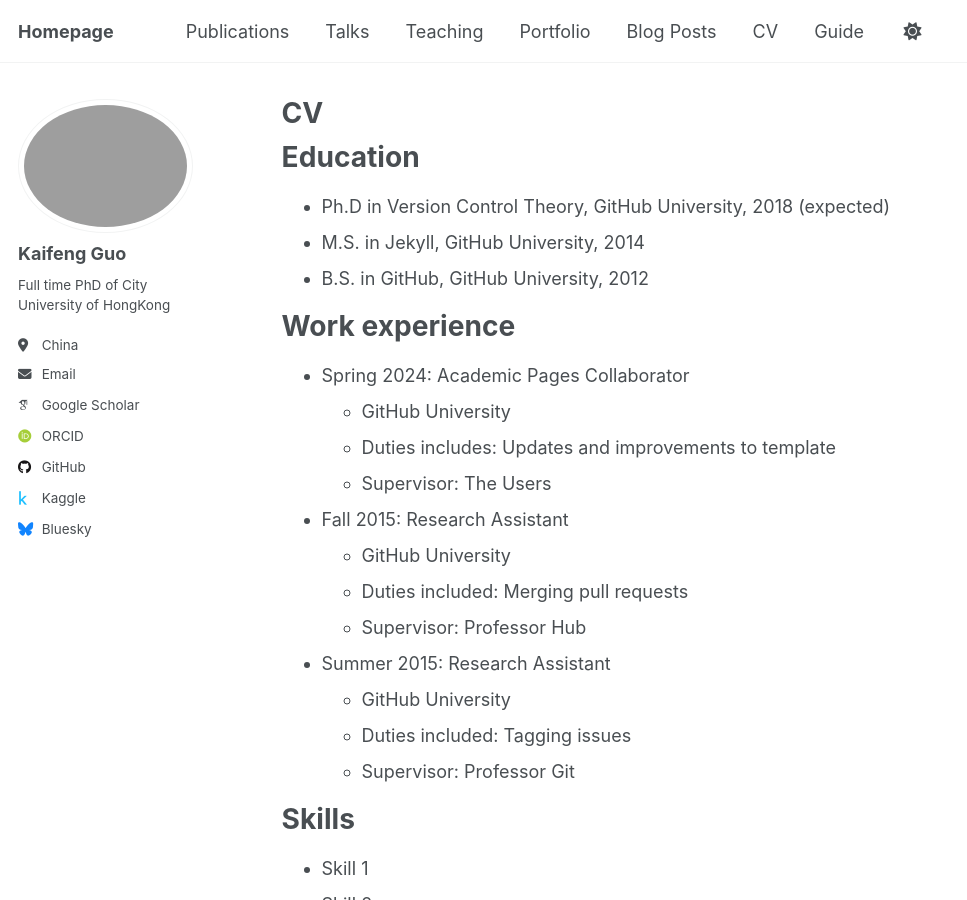
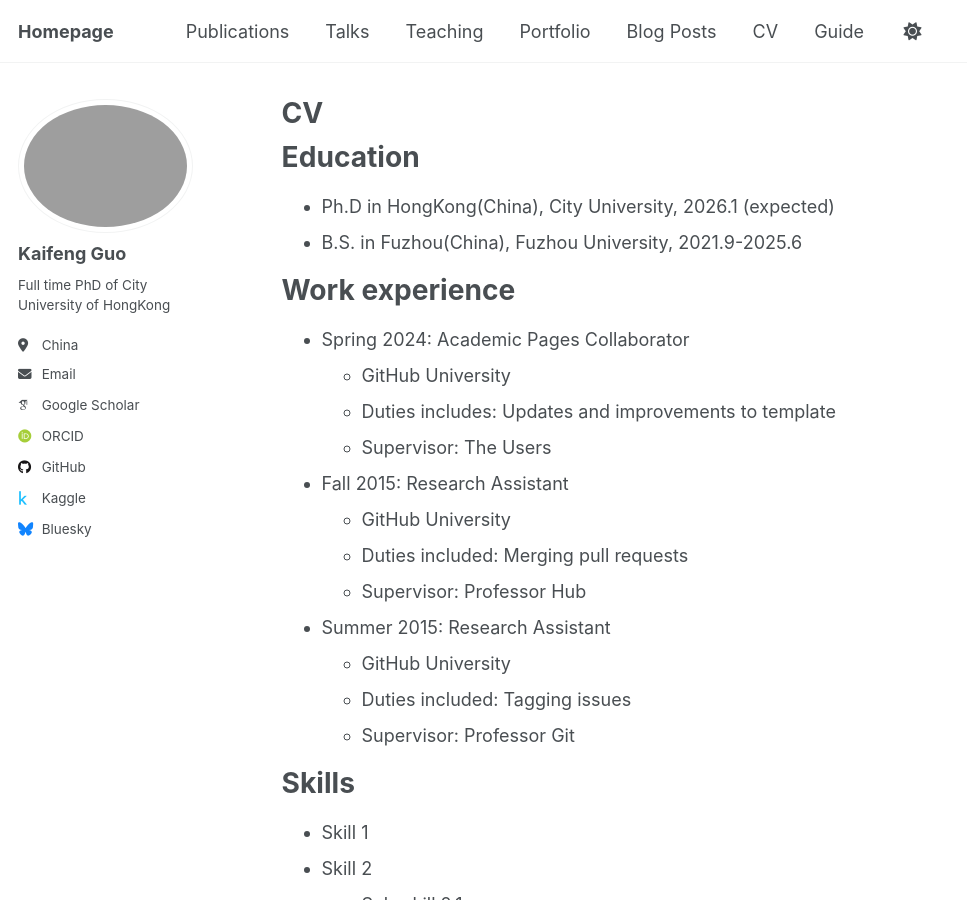
Before and after one commit to kaifengGuo/kaifengguo.github.io, a Jekyll site: the page built from _pages/cv.md, in a window 1280 px wide and 900 px high. Shown: the whole window, without its empty margins (0-967 px from the left). Built offline with Jekyll 4.4.1, drawn with Linux system fonts in a browser that asks for light colours; some web fonts are replaced; a script that is not in the unit is left out.

Commit message:
Update cv.md

```diff
--- a/_pages/cv.md
+++ b/_pages/cv.md
@@ -11,9 +11,8 @@
 
 Education
 ======
-* Ph.D in Version Control Theory, GitHub University, 2018 (expected)
-* M.S. in Jekyll, GitHub University, 2014
-* B.S. in GitHub, GitHub University, 2012
+* Ph.D in HongKong(China), City University, 2026.1 (expected)
+* B.S. in Fuzhou(China), Fuzhou University, 2021.9-2025.6
 
 Work experience
 ======
```
